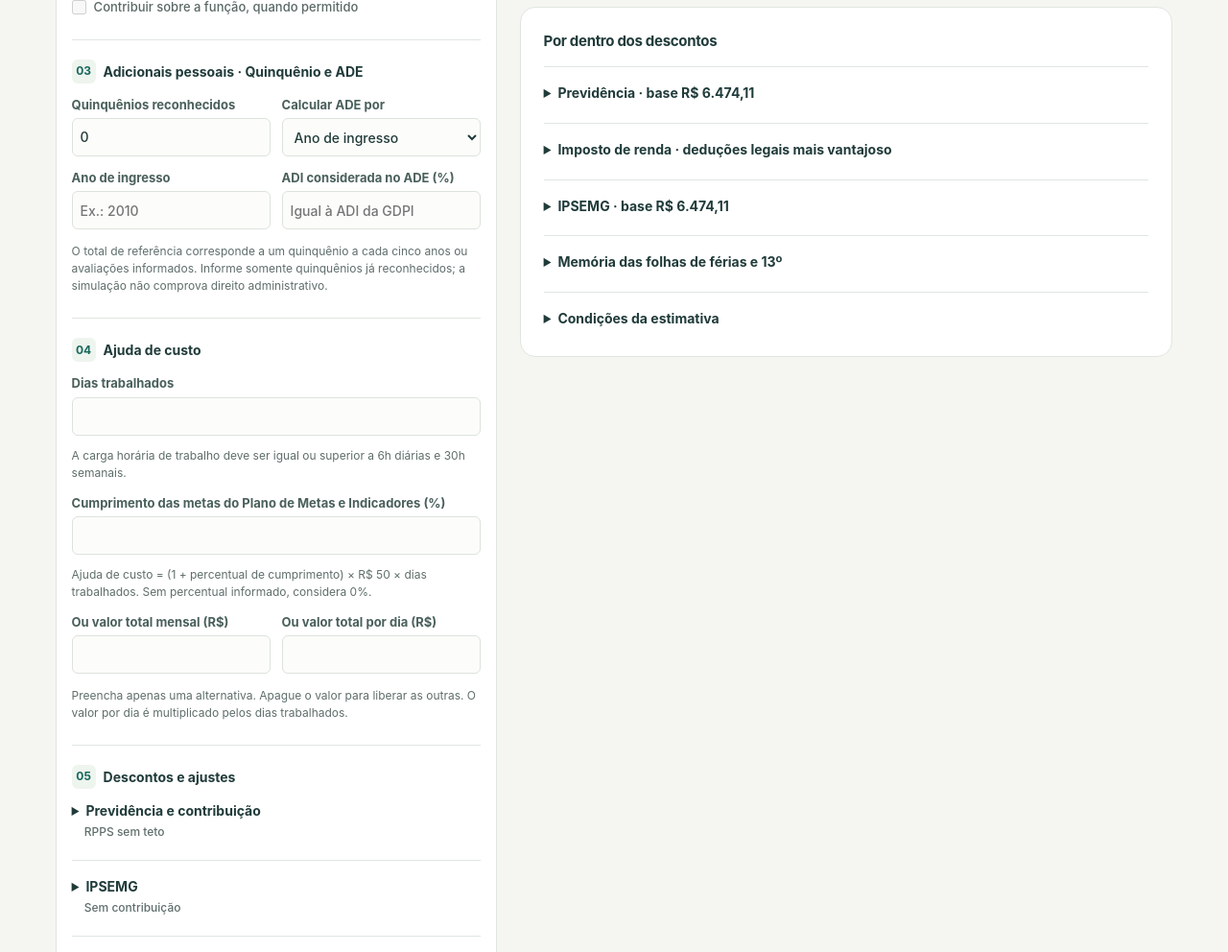
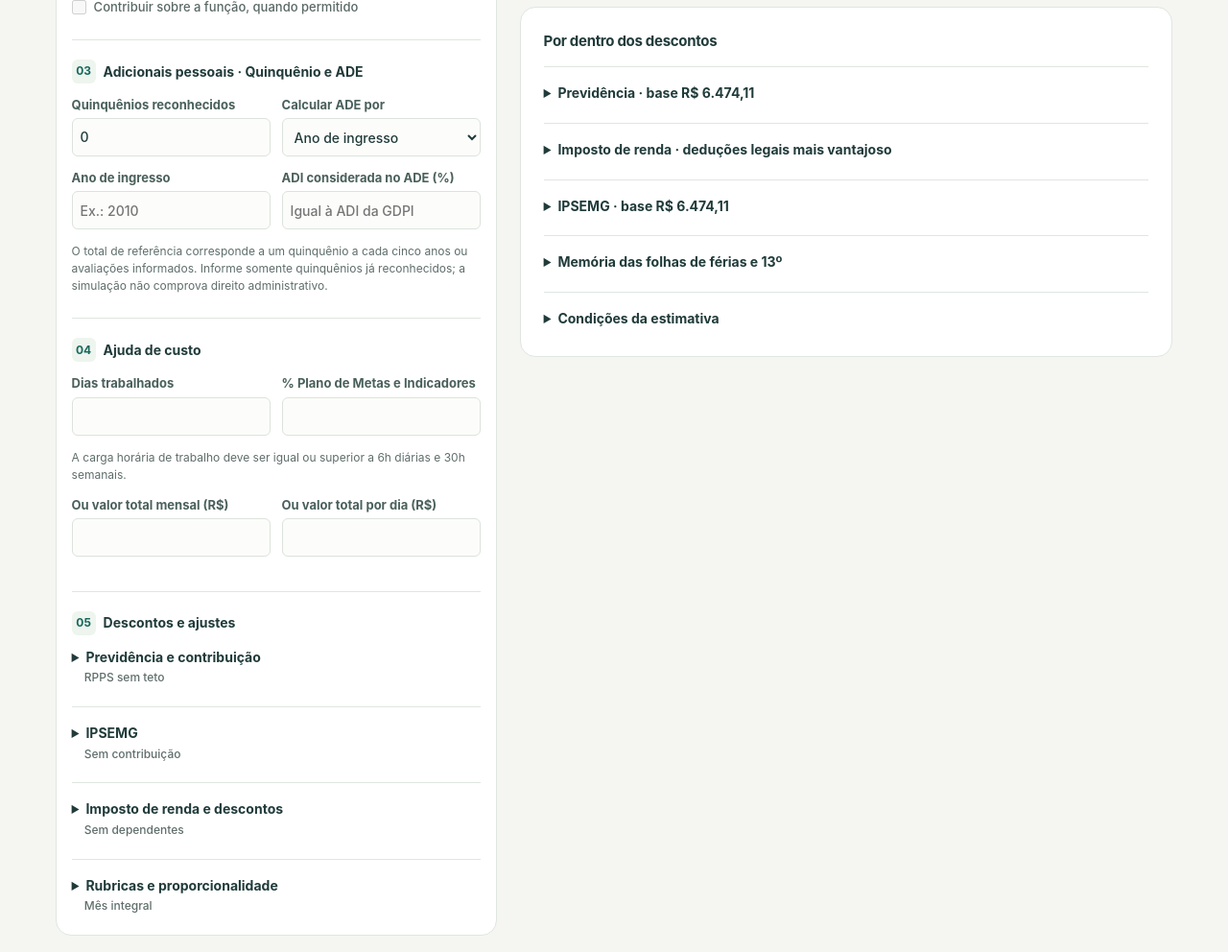
Before and after one commit to fmaximiano/eppgg, a FastAPI app: page / in a window 1280 px wide. Shown: the part 1244-2236 px from the top of the page at 96% size. Run offline with FastAPI, Linux system fonts and the light colour scheme; data that the repository does not hold is empty.

Commit message:
ui: simplify cost allowance labels and align days with goals

```diff
--- a/app/templates/index.html
+++ b/app/templates/index.html
@@ -308,14 +308,15 @@
               </section>
               <section id="cost-allowance">
                 <h3 class="form-step"><span class="step">04</span> Ajuda de custo</h3>
-                <label>Dias trabalhados
-                  <input name="cost_allowance_days" type="number" min="0" max="31" step="1" aria-describedby="cost-days-help" />
-                </label>
+                <div class="field-row">
+                  <label>Dias trabalhados
+                    <input name="cost_allowance_days" type="number" min="0" max="31" step="1" aria-describedby="cost-days-help" />
+                  </label>
+                  <label>% Plano de Metas e Indicadores
+                    <input name="cost_allowance_goals" type="text" inputmode="decimal" data-decimal="100" />
+                  </label>
+                </div>
                 <p class="field-help" id="cost-days-help">A carga horária de trabalho deve ser igual ou superior a 6h diárias e 30h semanais.</p>
-                <label>Cumprimento das metas do Plano de Metas e Indicadores (%)
-                  <input name="cost_allowance_goals" type="text" inputmode="decimal" data-decimal="100" aria-describedby="cost-goals-help" />
-                </label>
-                <p class="field-help" id="cost-goals-help">Ajuda de custo = (1 + percentual de cumprimento) × R$ 50 × dias trabalhados. Sem percentual informado, considera 0%.</p>
                 <div class="field-row">
                   <label>Ou valor total mensal (R$)
                     <input name="cost_allowance_monthly" type="number" min="0" max="1000000" step="0.01" />
@@ -324,7 +325,6 @@
                     <input name="cost_allowance_daily" type="number" min="0" max="1000000" step="0.01" />
                   </label>
                 </div>
-                <p class="field-help">Preencha apenas uma alternativa. Apague o valor para liberar as outras. O valor por dia é multiplicado pelos dias trabalhados.</p>
               </section>
               <h3 class="form-step">
                 <span class="step">05</span>
```
